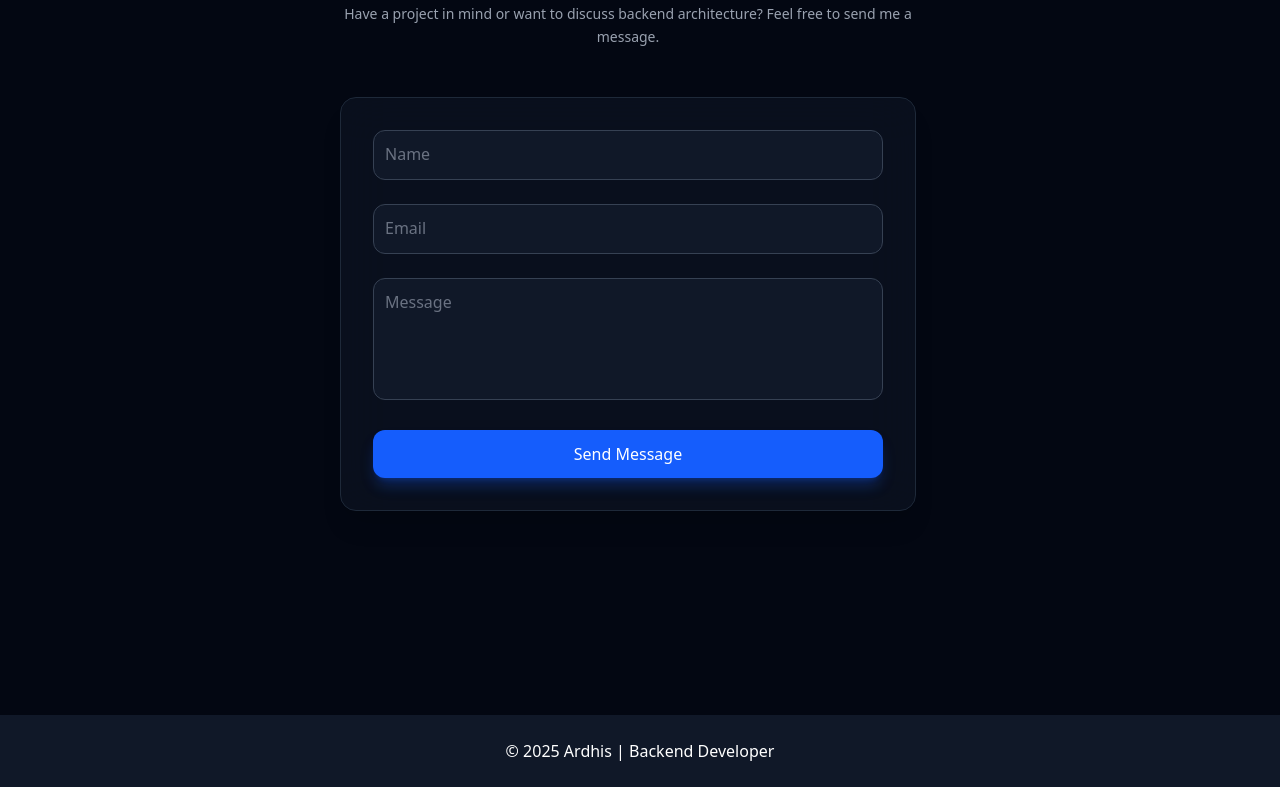
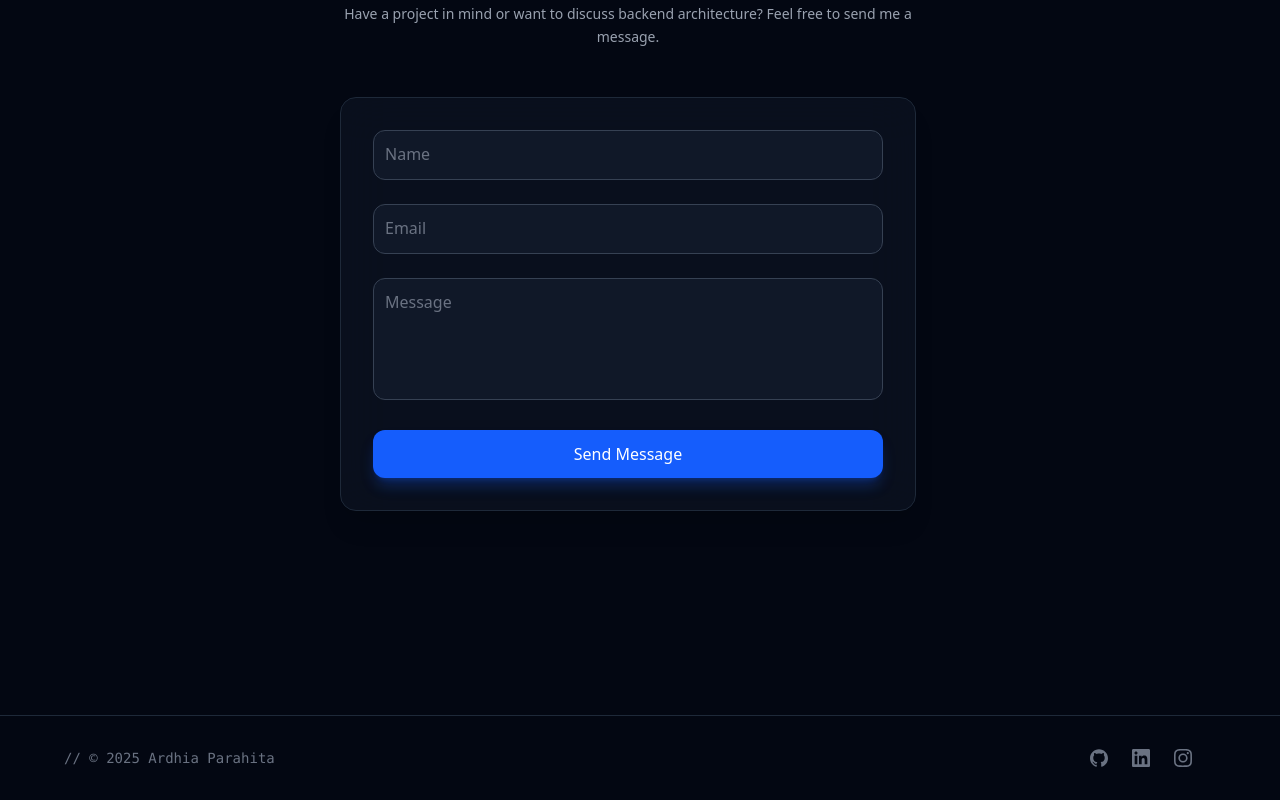
Before and after one commit to ardhisparahita/portfolio, a React (Vite) app: page / in a window 1280 px wide. Shown: the part 3365-4165 px from the top of the page. Built offline with nearby package versions, Linux system fonts and the light colour scheme.

Commit message:
style: improvements style footer

```diff
--- a/src/components/Footer.tsx
+++ b/src/components/Footer.tsx
@@ -1,7 +1,47 @@
+import React from "react";
+import { SiGithub, SiLinkedin, SiInstagram } from "react-icons/si";
+
 const Footer: React.FC = () => {
   return (
-    <footer className="bg-gray-900 text-white text-center py-6">
-      <p>© {new Date().getFullYear()} Ardhis | Backend Developer</p>
+    <footer className="bg-gray-950 text-gray-500 py-8 border-t border-gray-800 font-mono text-sm">
+      {/* Container dengan padding yang konsisten dengan halaman lainnya */}
+      <div className="max-w-6xl mx-auto w-full px-6 xl:pl-0 xl:pr-6 flex flex-col md:flex-row justify-between items-center gap-4">
+        {/* Kiri: Copyright dengan gaya komentar koding */}
+        <div className="hover:text-gray-300 transition-colors cursor-default">
+          // © {new Date().getFullYear()} Ardhia Parahita
+        </div>
+
+        {/* Kanan: Social Media Icons */}
+        <div className="flex gap-6">
+          <a
+            href="https://github.com/ardhisparahita"
+            target="_blank"
+            rel="noopener noreferrer"
+            className="hover:text-blue-400 transition-colors duration-300"
+            aria-label="GitHub"
+          >
+            <SiGithub size={18} />
+          </a>
+          <a
+            href="https://linkedin.com/in/ardhis-parahita"
+            target="_blank"
+            rel="noopener noreferrer"
+            className="hover:text-blue-400 transition-colors duration-300"
+            aria-label="LinkedIn"
+          >
+            <SiLinkedin size={18} />
+          </a>
+          <a
+            href="https://instagram.com/ardhisparahitaa"
+            target="_blank"
+            rel="noopener noreferrer"
+            className="hover:text-pink-500 transition-colors duration-300"
+            aria-label="Instagram"
+          >
+            <SiInstagram size={18} />
+          </a>
+        </div>
+      </div>
     </footer>
   );
 };
```
